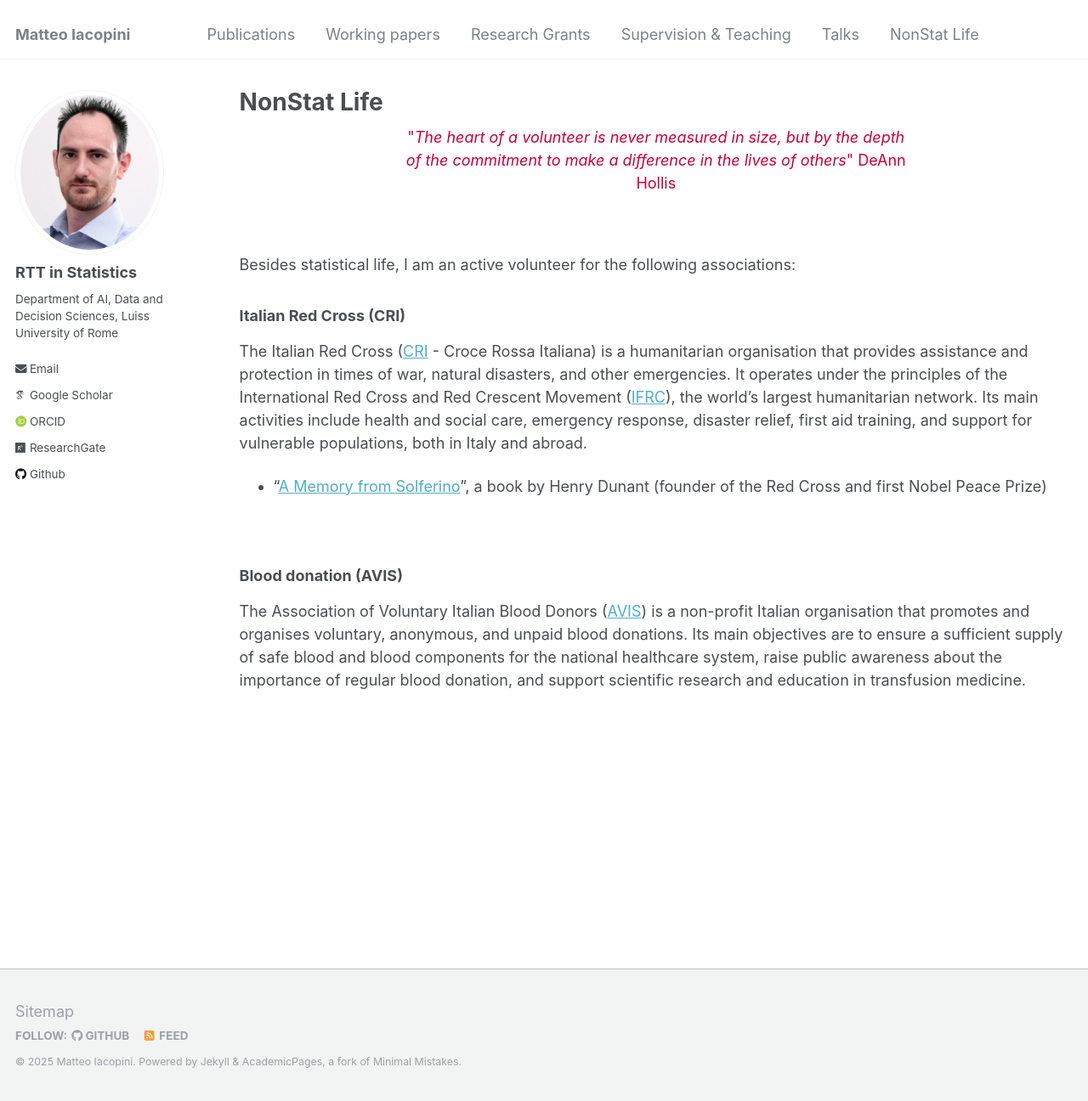
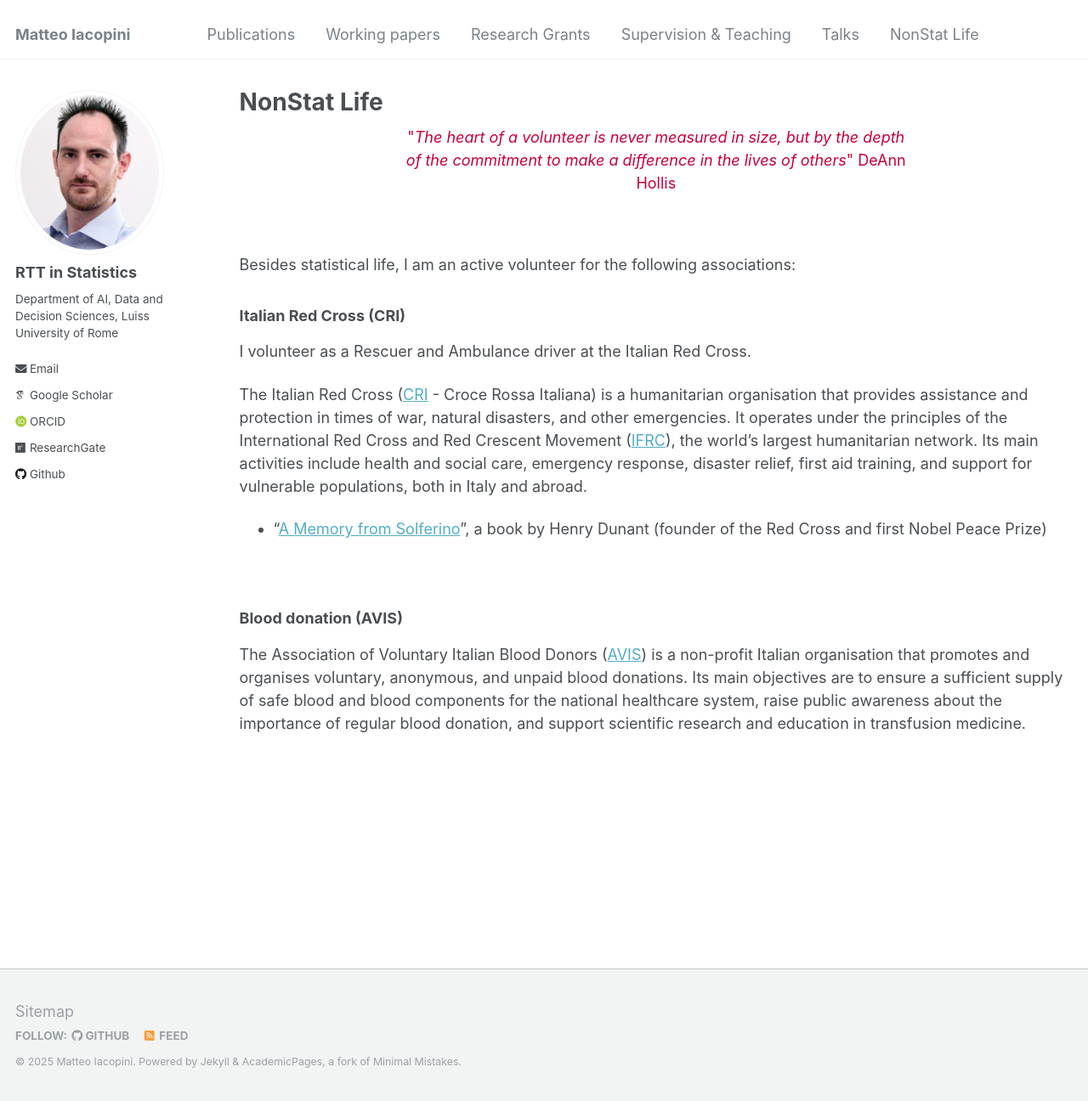
Before and after one commit to matteoiacopini/matteoiacopini.github.io, a Jekyll site: the page built from _pages/life.md, in a window 1280 px wide and 1296 px high. Shown: the whole window at 85% size. Built offline with Jekyll 4.4.1, drawn with Linux system fonts in a browser that asks for light colours; some web fonts are replaced.

Commit message:
Update life.md

```diff
--- a/_pages/life.md
+++ b/_pages/life.md
@@ -29,6 +29,8 @@ The International Federation of Red Cross and Red Crescent Societies ([IFRC](htt
 The Italian Red Cross ([CRI](https://cri.it)) is the national society of Italy. It is engaged in various activities to support the population in health, social, migration, and emergency situations.
 -->
 
+I volunteer as a Rescuer and Ambulance driver at the Italian Red Cross.
+
 The Italian Red Cross ([CRI](https://cri.it) - Croce Rossa Italiana) is a humanitarian organisation that provides assistance and protection in times of war, natural disasters, and other emergencies. It operates under the principles of the International Red Cross and Red Crescent Movement ([IFRC](https://www.ifrc.org)), the world's largest humanitarian network.
 Its main activities include health and social care, emergency response, disaster relief, first aid training, and support for vulnerable populations, both in Italy and abroad.
 
@@ -41,6 +43,8 @@ Its main activities include health and social care, emergency response, disaster
 ### Blood donation (AVIS)
 <!-- <img src="../images/AVIS-logo.png" width="20" height="20"> -->
 
+<!-- I am a blood donor associated with AVIS. -->
+
 The Association of Voluntary Italian Blood Donors ([AVIS](https://www.avis.it)) is a non-profit Italian organisation that promotes and organises voluntary, anonymous, and unpaid blood donations. Its main objectives are to ensure a sufficient supply of safe blood and blood components for the national healthcare system, raise public awareness about the importance of regular blood donation, and support scientific research and education in transfusion medicine.
 
 
```
